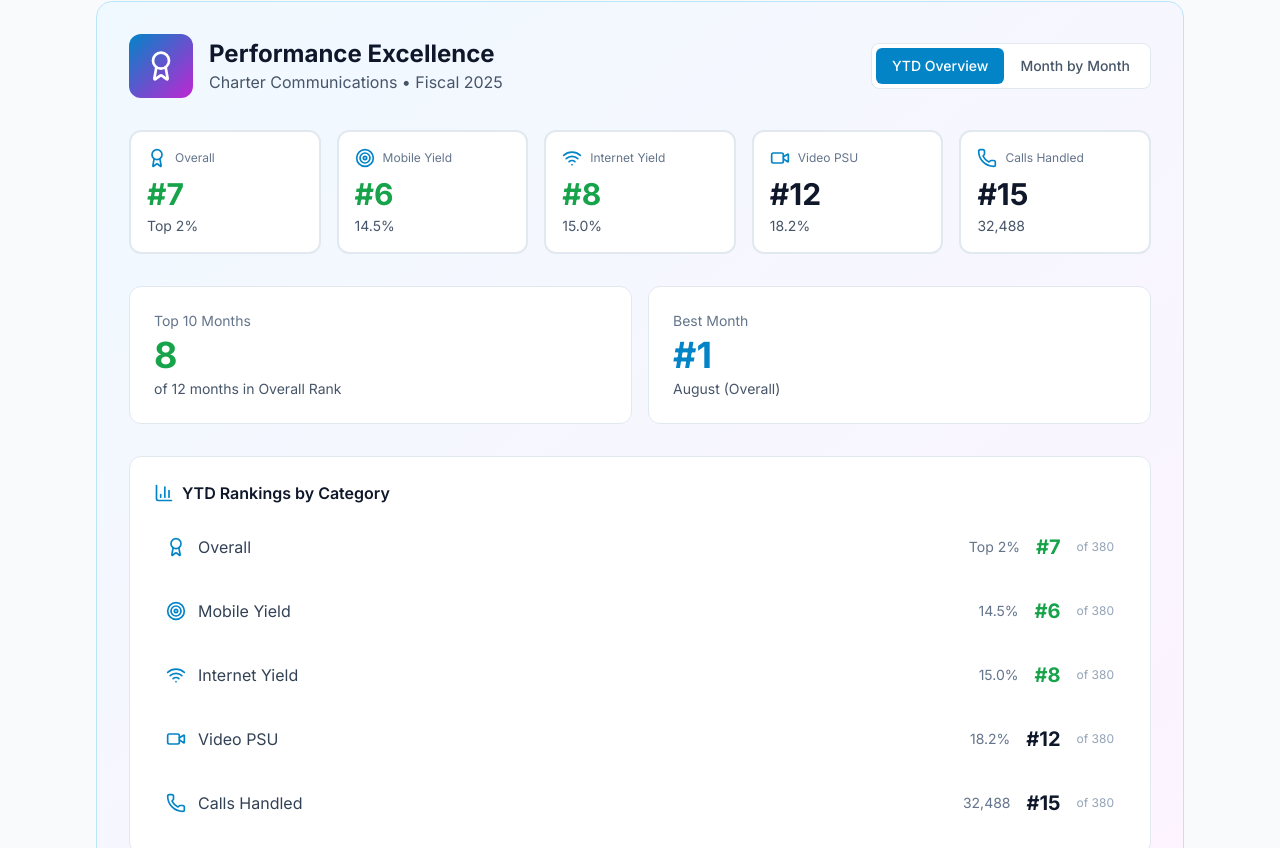
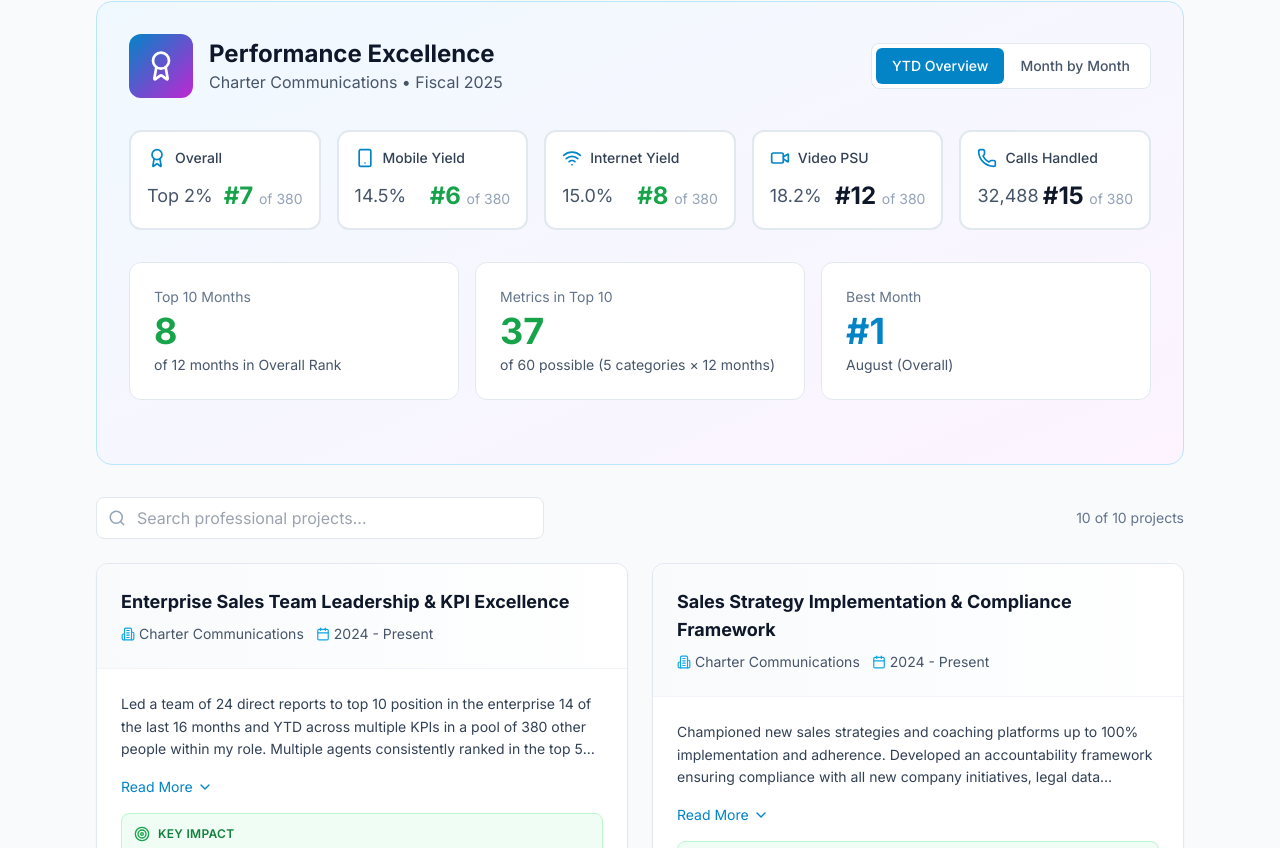
Before and after one commit to Law-Fifteen/MorganAmbrose.work, a Next.js app: page / in a window 1280 px wide. Shown: the part 1892-2740 px from the top of the page. Built offline with nearby package versions, Linux system fonts and the light colour scheme.

Commit message:
Remove redundant YTD Rankings by Category table

```diff
--- a/app/components/PerformanceCard.tsx
+++ b/app/components/PerformanceCard.tsx
@@ -1,7 +1,7 @@
 'use client';
 
 import React, { useState } from 'react';
-import { Award, BarChart3, Target, Phone, Wifi, Video } from 'lucide-react';
+import { Award, BarChart3, Smartphone, Phone, Wifi, Video } from 'lucide-react';
 
 interface CategoryRank {
   category: string;
@@ -36,7 +36,7 @@ const ytdData = {
 
 const categoryRanks: CategoryRank[] = [
   { category: 'Overall', rank: 7, icon: <Award size={20} />, value: 'Top 2%' },
-  { category: 'Mobile Yield', rank: 6, icon: <Target size={20} />, value: '14.5%' },
+  { category: 'Mobile Yield', rank: 6, icon: <Smartphone size={20} />, value: '14.5%' },
   { category: 'Internet Yield', rank: 8, icon: <Wifi size={20} />, value: '15.0%' },
   { category: 'Video PSU', rank: 12, icon: <Video size={20} />, value: '18.2%' },
   { category: 'Calls Handled', rank: 15, icon: <Phone size={20} />, value: '32,488' }
@@ -62,6 +62,17 @@ export default function PerformanceCard() {
 
   const topPerformances = monthlyData.filter(m => m.overallRank <= 10).length;
   const bestMonth = monthlyData.reduce((best, current) => current.overallRank < best.overallRank ? current : best);
+
+  // Calculate total metrics in top 10 across all categories
+  const totalMetricsInTop10 = monthlyData.reduce((total, month) => {
+    let monthTop10s = 0;
+    if (month.overallRank <= 10) monthTop10s++;
+    if (month.callsRank <= 10) monthTop10s++;
+    if (month.mobileRank <= 10) monthTop10s++;
+    if (month.internetRank <= 10) monthTop10s++;
+    if (month.videoRank <= 10) monthTop10s++;
+    return total + monthTop10s;
+  }, 0);
 
   return (
     <div className="bg-gradient-to-br from-primary-50 dark:from-primary-900/20 to-secondary-50 dark:to-secondary-900/20 rounded-2xl border border-primary-200 dark:border-primary-800 p-8 mb-8">
@@ -105,27 +116,35 @@ export default function PerformanceCard() {
       {viewMode === 'YTD' ? (
         <>
           {/* Category Rankings Grid */}
-          <div className="grid grid-cols-2 md:grid-cols-5 gap-4 mb-8">
+          <div className="grid grid-cols-1 md:grid-cols-3 lg:grid-cols-5 gap-4 mb-8">
             {categoryRanks.map((cat) => (
               <div key={cat.category} className="bg-white dark:bg-slate-800 rounded-xl p-4 border-2 border-slate-200 dark:border-slate-700">
-                <div className="flex items-center gap-2 mb-2">
+                <div className="flex items-center gap-2 mb-3">
                   <div className="text-primary-600">{cat.icon}</div>
-                  <div className="text-xs text-slate-500 dark:text-slate-400">{cat.category}</div>
+                  <div className="text-sm font-medium text-slate-700 dark:text-slate-300">{cat.category}</div>
                 </div>
-                <div className={`text-3xl font-bold ${cat.rank <= 10 ? 'text-green-600' : 'text-slate-900 dark:text-white'}`}>
-                  #{cat.rank}
+                <div className="flex items-center justify-between">
+                  <span className="text-lg text-slate-600 dark:text-slate-400">{cat.value}</span>
+                  <span className={`text-2xl font-bold ${cat.rank <= 10 ? 'text-green-600' : 'text-slate-900 dark:text-white'}`}>
+                    #{cat.rank} <span className="text-sm font-normal text-slate-400">of 380</span>
+                  </span>
                 </div>
-                <div className="text-sm text-slate-600 dark:text-slate-400 mt-1">{cat.value}</div>
               </div>
             ))}
           </div>
 
           {/* Highlight Stats */}
-          <div className="grid grid-cols-2 gap-4 mb-8">
+          <div className="grid grid-cols-3 gap-4 mb-8">
             <div className="bg-white dark:bg-slate-800 rounded-xl p-6 border border-slate-200 dark:border-slate-700">
               <div className="text-sm text-slate-500 dark:text-slate-400 mb-1">Top 10 Months</div>
               <div className="text-4xl font-bold text-green-600">{topPerformances}</div>
               <div className="text-sm text-slate-600 dark:text-slate-400 mt-1">of 12 months in Overall Rank</div>
+            </div>
+
+            <div className="bg-white dark:bg-slate-800 rounded-xl p-6 border border-slate-200 dark:border-slate-700">
+              <div className="text-sm text-slate-500 dark:text-slate-400 mb-1">Metrics in Top 10</div>
+              <div className="text-4xl font-bold text-green-600">{totalMetricsInTop10}</div>
+              <div className="text-sm text-slate-600 dark:text-slate-400 mt-1">of 60 possible (5 categories × 12 months)</div>
             </div>
 
             <div className="bg-white dark:bg-slate-800 rounded-xl p-6 border border-slate-200 dark:border-slate-700">
@@ -135,30 +154,6 @@ export default function PerformanceCard() {
             </div>
           </div>
 
-          {/* Category Breakdown */}
-          <div className="bg-white dark:bg-slate-800 rounded-xl p-6 border border-slate-200 dark:border-slate-700">
-            <h3 className="font-semibold text-slate-900 dark:text-white mb-4 flex items-center gap-2">
-              <BarChart3 size={20} className="text-primary-600" />
-              YTD Rankings by Category
-            </h3>
-            <div className="space-y-3">
-              {categoryRanks.map((cat) => (
-                <div key={cat.category} className="flex items-center justify-between p-3 rounded-lg hover:bg-slate-50 dark:hover:bg-slate-700/50 transition-colors">
-                  <div className="flex items-center gap-3">
-                    <div className="text-primary-600">{cat.icon}</div>
-                    <span className="text-slate-700 dark:text-slate-300">{cat.category}</span>
-                  </div>
-                  <div className="flex items-center gap-4">
-                    <span className="text-sm text-slate-500 dark:text-slate-400">{cat.value}</span>
-                    <span className={`text-xl font-bold ${cat.rank <= 10 ? 'text-green-600' : 'text-slate-900 dark:text-white'}`}>
-                      #{cat.rank}
-                    </span>
-                    <span className="text-xs text-slate-400">of 380</span>
-                  </div>
-                </div>
-              ))}
-            </div>
-          </div>
         </>
       ) : (
         <>
@@ -177,42 +172,59 @@ export default function PerformanceCard() {
                   </tr>
                 </thead>
                 <tbody>
-                  {monthlyData.map((month) => (
-                    <tr key={month.month} className={`border-b border-slate-100 dark:border-slate-800 ${month.overallRank <= 10 ? 'bg-green-50 dark:bg-green-900/20' : ''}`}>
+                  {monthlyData.map((month) => {
+                    const hasAnyTop10 = month.overallRank <= 10 || month.callsRank <= 10 || month.mobileRank <= 10 || month.internetRank <= 10 || month.videoRank <= 10;
+                    return (
+                      <tr key={month.month} className={`border-b border-slate-100 dark:border-slate-800 ${hasAnyTop10 ? 'bg-green-50 dark:bg-green-900/20' : ''}`}>
                         <td className="p-4">
                           <span className="font-medium text-slate-900 dark:text-white">{month.month}</span>
-                        {month.overallRank <= 3 && <span className="ml-2 text-yellow-500">★</span>}
-                      </td>
-                      <td className={`p-4 text-center font-bold ${month.overallRank <= 10 ? 'text-green-600' : 'text-slate-700 dark:text-slate-300'}`}>
-                        #{month.overallRank}
                         </td>
                         <td className="p-4 text-center">
-                        <div className={`font-bold ${month.callsRank <= 10 ? 'text-green-600' : 'text-slate-700 dark:text-slate-300'}`}>#{month.callsRank}</div>
+                          <span className={`font-bold ${month.overallRank <= 10 ? 'text-green-600' : 'text-slate-700 dark:text-slate-300'}`}>
+                            #{month.overallRank}
+                            {month.overallRank <= 3 && <span className="ml-1 text-yellow-500">★</span>}
+                          </span>
+                        </td>
+                        <td className="p-4 text-center">
+                          <span className={`font-bold ${month.callsRank <= 10 ? 'text-green-600' : 'text-slate-700 dark:text-slate-300'}`}>
+                            #{month.callsRank}
+                            {month.callsRank <= 3 && <span className="ml-1 text-yellow-500">★</span>}
+                          </span>
                           <div className="text-xs text-slate-500">{month.callsHandled.toLocaleString()}</div>
                         </td>
                         <td className="p-4 text-center">
-                        <div className={`font-bold ${month.mobileRank <= 10 ? 'text-green-600' : 'text-slate-700 dark:text-slate-300'}`}>#{month.mobileRank}</div>
+                          <span className={`font-bold ${month.mobileRank <= 10 ? 'text-green-600' : 'text-slate-700 dark:text-slate-300'}`}>
+                            #{month.mobileRank}
+                            {month.mobileRank <= 3 && <span className="ml-1 text-yellow-500">★</span>}
+                          </span>
                           <div className="text-xs text-slate-500">{month.mobileYield}</div>
                         </td>
                         <td className="p-4 text-center">
-                        <div className={`font-bold ${month.internetRank <= 10 ? 'text-green-600' : 'text-slate-700 dark:text-slate-300'}`}>#{month.internetRank}</div>
+                          <span className={`font-bold ${month.internetRank <= 10 ? 'text-green-600' : 'text-slate-700 dark:text-slate-300'}`}>
+                            #{month.internetRank}
+                            {month.internetRank <= 3 && <span className="ml-1 text-yellow-500">★</span>}
+                          </span>
                           <div className="text-xs text-slate-500">{month.internetYield}</div>
                         </td>
                         <td className="p-4 text-center">
-                        <div className={`font-bold ${month.videoRank <= 10 ? 'text-green-600' : 'text-slate-700 dark:text-slate-300'}`}>#{month.videoRank}</div>
+                          <span className={`font-bold ${month.videoRank <= 10 ? 'text-green-600' : 'text-slate-700 dark:text-slate-300'}`}>
+                            #{month.videoRank}
+                            {month.videoRank <= 3 && <span className="ml-1 text-yellow-500">★</span>}
+                          </span>
                           <div className="text-xs text-slate-500">{month.videoYield}</div>
                         </td>
                       </tr>
-                  ))}
+                    );
+                  })}
                 </tbody>
               </table>
             </div>
           </div>
 
           <div className="mt-4 text-sm text-slate-600 dark:text-slate-400">
-            <span className="inline-flex items-center gap-1"><span className="text-yellow-500">★</span> Top 3 overall performance</span>
-            <span className="inline-flex items-center gap-1 ml-4"><span className="w-3 h-3 bg-green-50 dark:bg-green-900/20 border border-green-200 inline-block"></span> Top 10 overall ranking</span>
-            <span className="inline-flex items-center gap-1 ml-4 text-slate-500">Green numbers = Top 10 in that category</span>
+            <span className="inline-flex items-center gap-1"><span className="text-yellow-500">★</span> Top 3 in any category</span>
+            <span className="inline-flex items-center gap-1 ml-4"><span className="w-3 h-3 bg-green-50 dark:bg-green-900/20 border border-green-200 inline-block"></span> Top 10 in any category</span>
+            <span className="inline-flex items-center gap-1 ml-4 text-slate-500">Green numbers = Top 10</span>
           </div>
         </>
       )}
```
Lines whose indentation alone changed are shown as unchanged.
